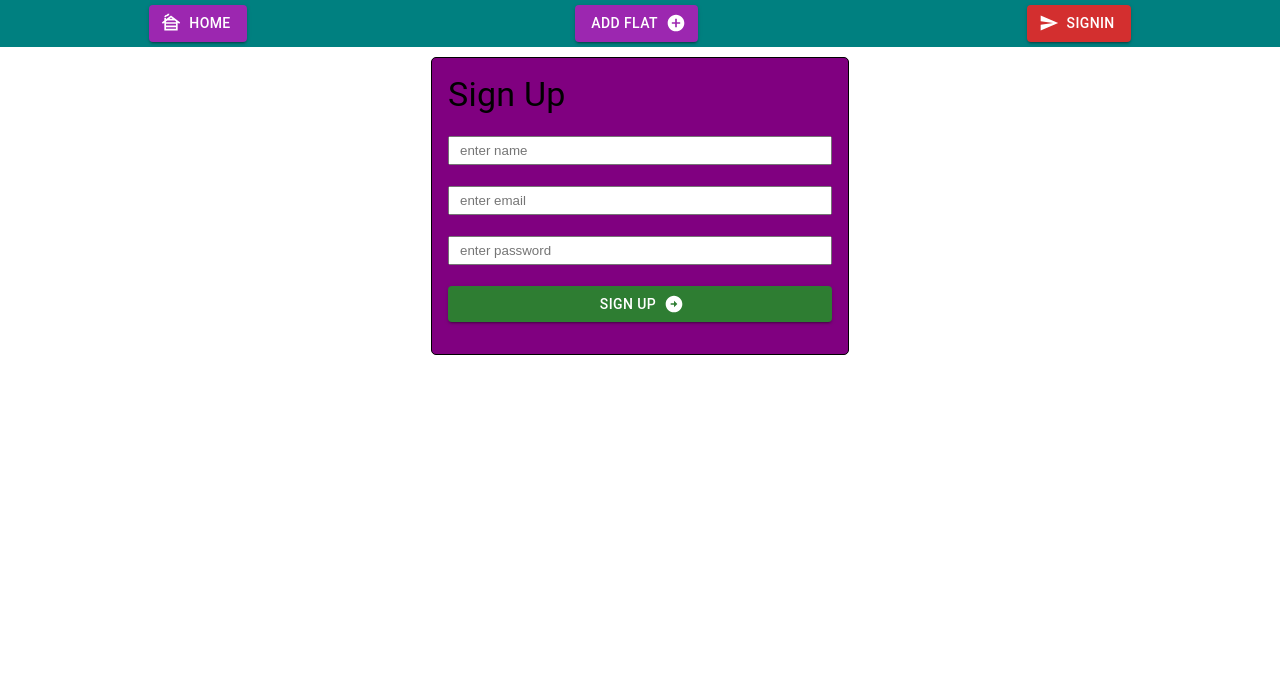
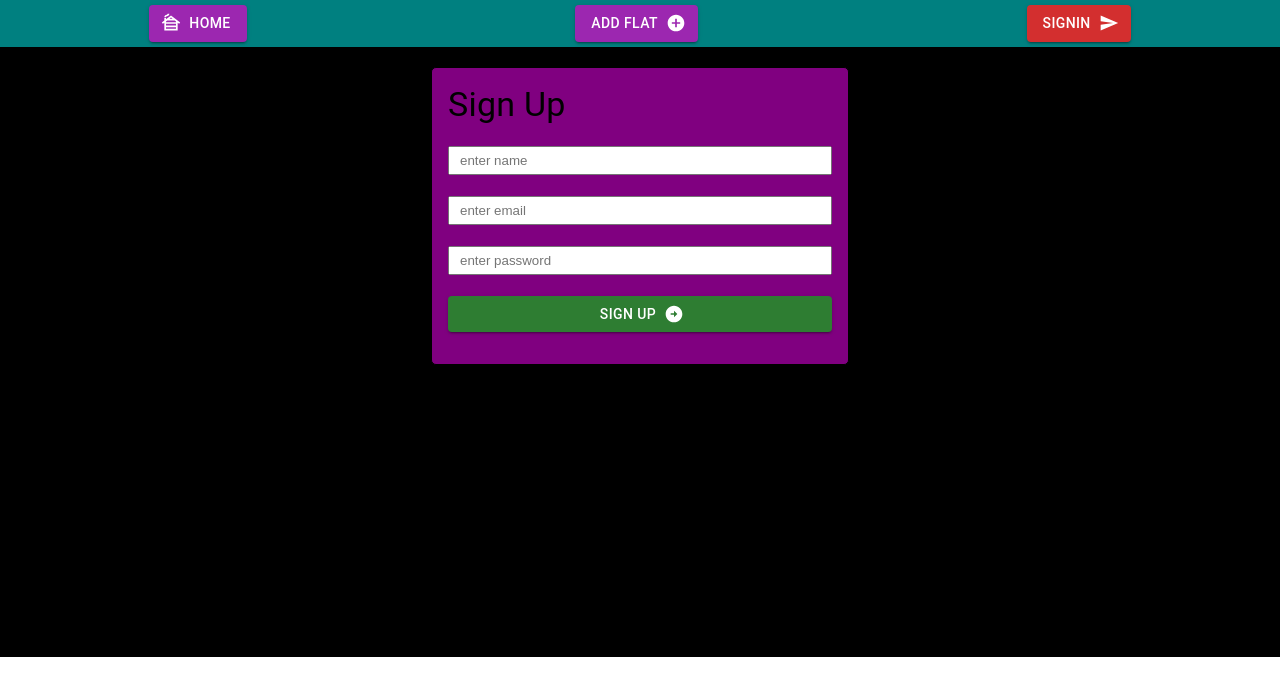
Before and after one commit to Duwesh/frontend-apartment, a React (Create React App) app: page /register in a window 1280 px wide. Shown: the top 696 px of the page. Built offline with nearby package versions, Linux system fonts and the light colour scheme.

Commit message:
UI changed

```diff
--- a/src/App.jsx
+++ b/src/App.jsx
@@ -58,7 +58,7 @@ function App() {
               }
             }}
             color="error"
-            startIcon={<SendIcon />}
+            endIcon={<SendIcon />}
           >
             {loginStatus ? "Signout" : "Signin"}
           </Button>
--- a/src/components/login/Login.jsx
+++ b/src/components/login/Login.jsx
@@ -11,7 +11,7 @@ import { BACKEND_URL } from "../../App";
 import { Button } from "@mui/material";
 
 export default function Login() {
-  const Navigate = useNavigate();
+  const navigate = useNavigate();
 
   const [login, setLogin] = useState({
     email: "",
@@ -36,7 +36,7 @@ export default function Login() {
       if (res_data.status) {
         alert("Sign In Successfully!");
         localStorage.setItem("isLoggedIn", JSON.stringify(true));
-        Navigate("/");
+        navigate("/");
       }
     } catch (error) {
       console.log(error);
@@ -44,7 +44,7 @@ export default function Login() {
   }
 
   return (
-    <div style={{ marginTop: "10px" }}>
+    <div style={{ paddingTop: "10px", backgroundColor: "black", height: "600px" }}>
       <form
         onSubmit={(e) => {
           e.preventDefault();
@@ -88,7 +88,7 @@ export default function Login() {
         </Button>
         <Button
           onClick={(e) => {
-            Navigate("/register");
+            navigate("/register");
           }}
           className="newLogin"
           variant="contained"
--- a/src/components/register/Register.jsx
+++ b/src/components/register/Register.jsx
@@ -3,7 +3,7 @@ import { useState } from "react";
 import { useNavigate } from "react-router-dom";
 import { Typography } from "@mui/material";
 import { Button } from "@mui/material";
-import ArrowCircleRightIcon from '@mui/icons-material/ArrowCircleRight';
+import ArrowCircleRightIcon from "@mui/icons-material/ArrowCircleRight";
 
 import { BACKEND_URL } from "../../App";
 
@@ -47,7 +47,9 @@ export default function Register() {
   }
 
   return (
-    <div>
+    <div
+      style={{ paddingTop: "10px", backgroundColor: "black", height: "600px" }}
+    >
       <form onSubmit={handleSubmit} id="formRegister">
         <Typography variant="h4">Sign Up</Typography>
         <input
```
